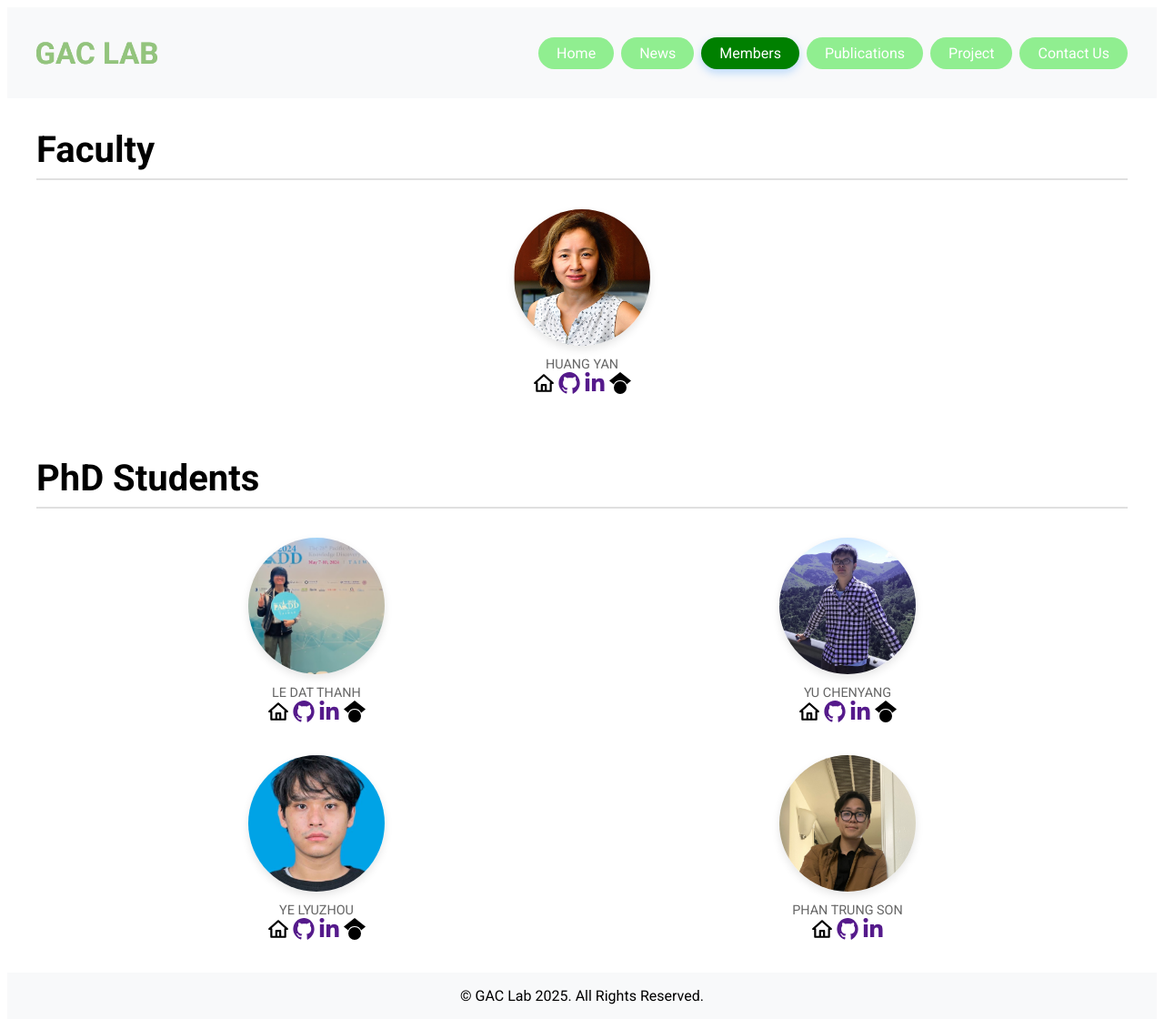
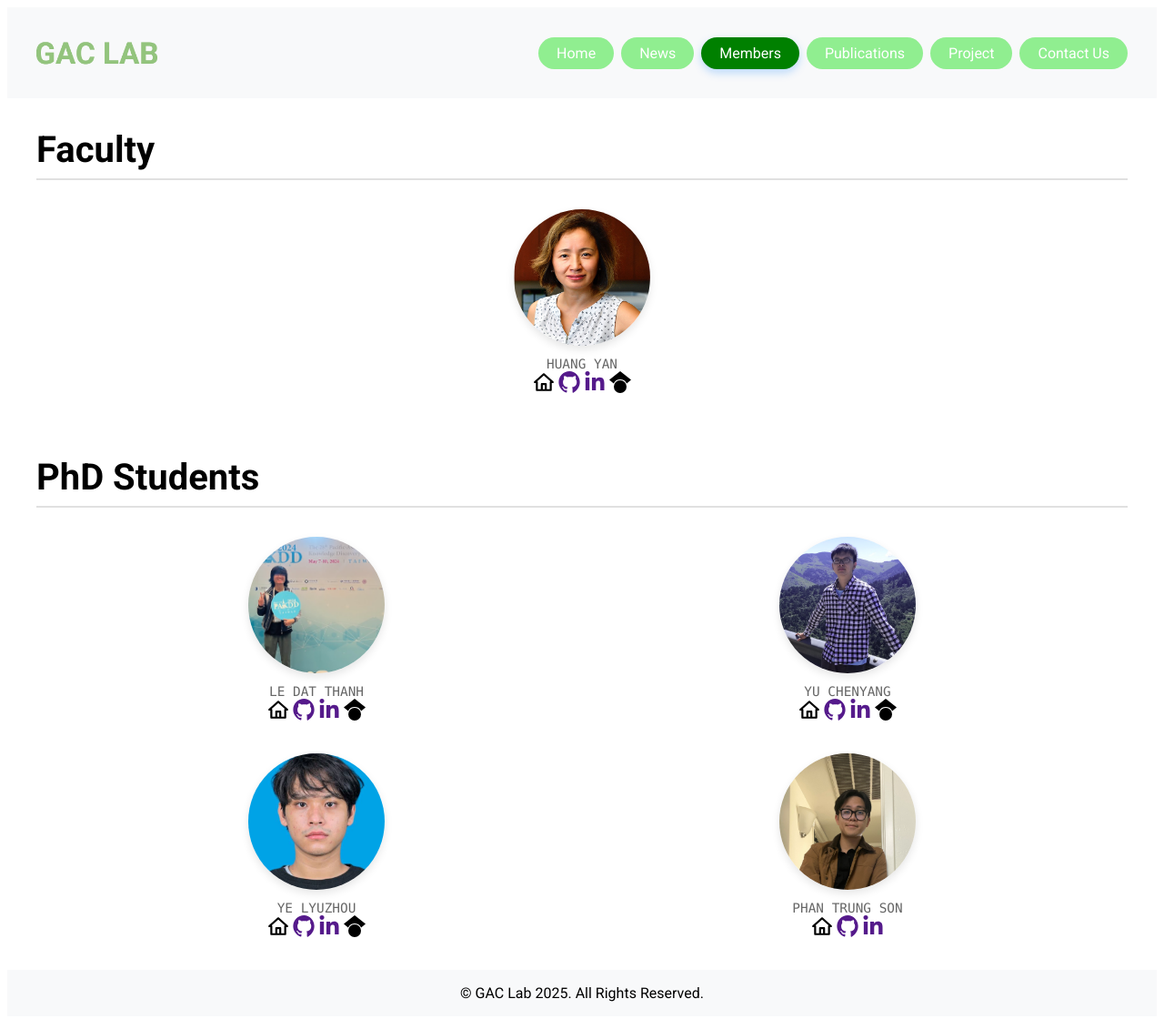
Before and after one commit to GeoAICenter/GeoAICenter.github.io, a Jekyll site: the page built from members.html, in a window 1280 px wide. Shown: the whole page at 91% size. Built offline with Jekyll 4.4.1, drawn with Linux system fonts in a browser that asks for light colours.

Commit message:
Add files via upload
update CSS file changing family font for Members and News web-pages.

```diff
--- a/_sass/main.scss
+++ b/_sass/main.scss
@@ -205,9 +205,15 @@ nav a.current_at_header {
 .caption {
     margin-top: 0.5rem;
     font-size: 0.9rem;
+    font-family: Monaco, serif;
     color: #666;
 }
-
+/* --- news Page Styles --- */
+.news-description{
+    font-family: Monaco, serif;
+    color: #555;
+    margin: 0 0 0.5rem 0;
+}
 /* --- Publication Page Styles --- */
 
 .publications-list {
```
